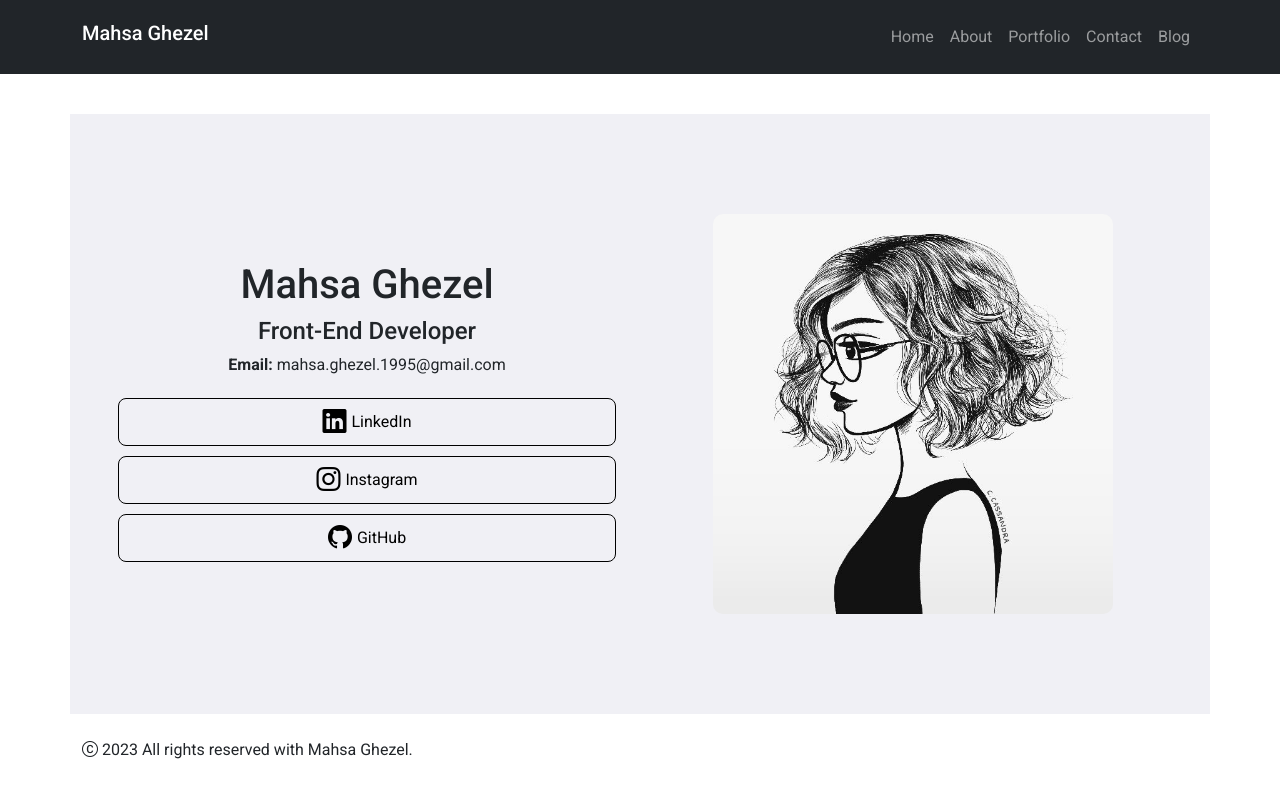
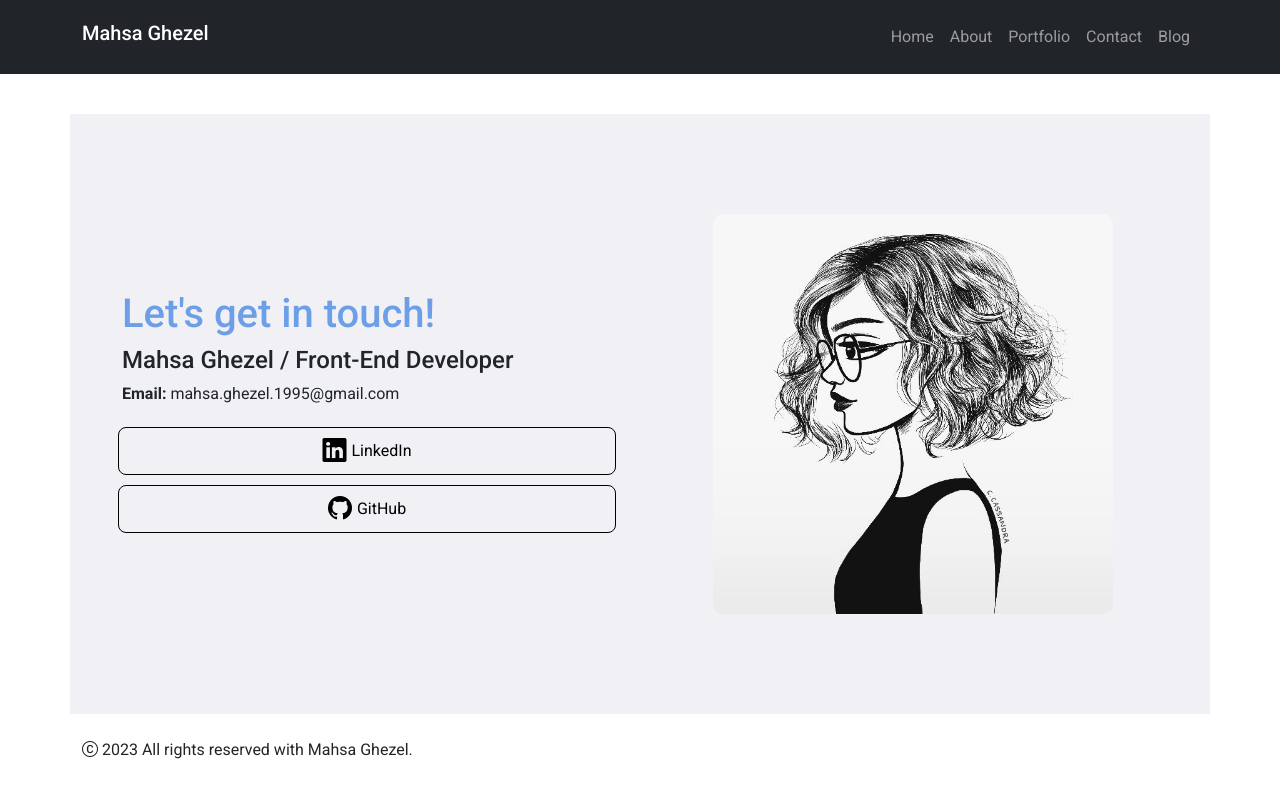
Before and after one commit to ghezel1995/ghezel1995.github.io, a React (Create React App) app: page /contact in a window 1280 px wide. Built offline with nearby package versions, Linux system fonts and the light colour scheme.

Commit message:
deleted the instagram button

```diff
--- a/src/Components/Pages/About.jsx
+++ b/src/Components/Pages/About.jsx
@@ -32,13 +32,13 @@ export default function About() {
         </h1>
         <p className='about-p'>
           I have expertise in a number of skills related to web development. I
-          am skilled{' '}
+          am skilled in{' '}
           <inspan className='qoute'>
             {' '}
-            HTML, CSS, JavaScript, ReactJS, Bootstrap, responsive web
-            design,Redux.js, TypeScript and GitHub
+            HTML, CSS, JavaScript, ReactJS, Bootstrap, responsive web design,
+            Redux.js, TypeScript, and GitHub.
           </inspan>
-          . With these skills, I can design and develop high-quality websites
+          With these skills, I can design and develop high-quality websites
           and web applications that are both user-friendly and visually
           appealing. I am passionate about my work, and I am always eager to
           learn new technologies and techniques to improve my skills. I believe
@@ -48,7 +48,9 @@ export default function About() {
         <Resume />
         <div className='text-center'>
           <div className='btn btn-outline-secondary mt-4 text-center'>
-            <Link to ='/contact' className='text-decoration-none'>Contact with me</Link>
+            <Link to='/contact' className='text-decoration-none'>
+              Contact with me
+            </Link>
           </div>
         </div>
       </div>
--- a/src/Components/Pages/Contact.jsx
+++ b/src/Components/Pages/Contact.jsx
@@ -4,11 +4,10 @@ import pic from '../../asset/mahsa.jpg';
 export default function Contact() {
   return (
     <div className='container row'>
-      <div className='d-flex justify-content-center align-items-center flex-column col-md-6'>
-        <h1>Mahsa Ghezel</h1>
-        <h4>Front-End Developer</h4>
-
-        <div className='email-box'>
+      <div className='d-flex justify-content-center align-items-start flex-column col-md-6'>
+        <div className='email-box  ms-3'>
+          <h1 className='touch'>Let's get in touch!</h1>
+          <h4>Mahsa Ghezel / Front-End Developer</h4>
           <p>
             <strong>Email: </strong> mahsa.ghezel.1995@gmail.com
           </p>
@@ -19,12 +18,6 @@ export default function Contact() {
             className='contact-btn'
           >
             <i className='bi bi-linkedin s-icons'></i> LinkedIn
-          </a>
-          <a
-            href='https://www.instagram.com/mahsa.gzl/'
-            className='contact-btn'
-          >
-            <i className='bi bi-instagram s-icons'></i> Instagram
           </a>
           <a
             href='https://github.com/ghezel1995?tab=repositories'
--- a/src/Components/Pages/Home.jsx
+++ b/src/Components/Pages/Home.jsx
@@ -9,13 +9,6 @@ export default function Home() {
         <h1 className='my-name'>Mahsa Ghezel</h1>
         <h6 className='my-job'>Front-End Developer / Software Engineer</h6>
         <div className='me-icons'>
-          <a
-            href='https://www.instagram.com/mahsa.gzl/'
-            target='_blank'
-            rel='noreferrer'
-          >
-            <i className='bi bi-instagram s-icons'></i>
-          </a>
           <a
             href='https://www.linkedin.com/in/mahsaghezel/'
             target='_blank'
--- a/src/Components/Pages/style.css
+++ b/src/Components/Pages/style.css
@@ -45,7 +45,7 @@
 }
 .me-icons {
   display: flex;
-  width: 150px;
+  width: 70px;
   justify-content: space-between;
   align-items: center;
   margin-bottom: 3vh;
@@ -197,3 +197,6 @@ a i {
   align-items: center;
   text-align: center;
 }
+.touch{
+  color: #6d9ee8;
+}
```
